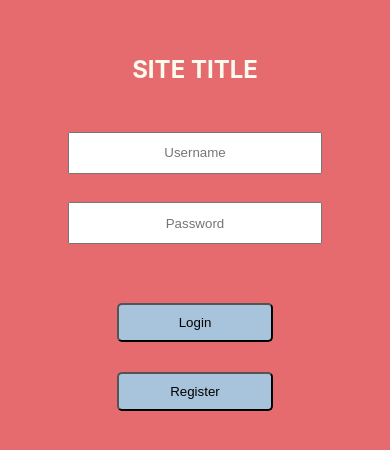
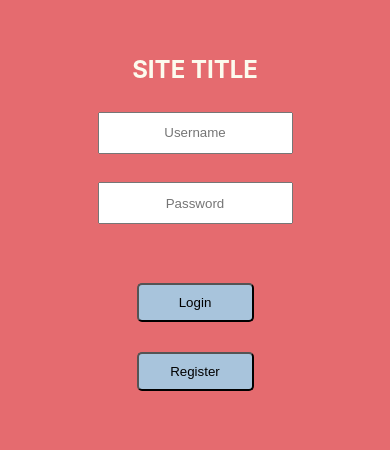
Before and after one commit to Jucepig/chat-app, a React (Create React App) app: page /#/ in a window 390 px wide. Shown: the part 184-634 px from the top of the page. Built offline with nearby package versions, Linux system fonts and the light colour scheme.

Commit message:
implemented mobile mixin

```diff
--- a/src/App.css
+++ b/src/App.css
@@ -9,9 +9,25 @@
   color: #FCFBEE;
   display: flex;
   align-items: center;
-  justify-content: center; }
-  #auth h2 {
-    margin: 20px 0; }
+  justify-content: center;
+  flex-direction: row; }
+  @media (max-width: 600px) {
+    #auth {
+      flex-direction: column; }
+      #auth section {
+        display: flex;
+        align-items: center;
+        justify-content: center;
+        flex-direction: column;
+        justify-content: space-evenly;
+        height: 20%;
+        width: 100%; }
+      #auth #auth-input-container input {
+        height: 25%;
+        width: 50%;
+        text-align: center; }
+      #auth #auth-btn-container button {
+        width: 30%; } }
 
 .btn-primary, .btn-secondary {
   display: inline-block;
@@ -26,21 +42,3 @@
 
 .btn-secondary {
   background-color: #f4c2c3; }
-
-@media (max-width: 426px) {
-  #auth {
-    flex-direction: column; }
-    #auth section {
-      display: flex;
-      align-items: center;
-      justify-content: center;
-      flex-direction: column;
-      justify-content: space-evenly;
-      height: 20%;
-      width: 100%; }
-  #auth-input-container input {
-    height: 25%;
-    width: 65%;
-    text-align: center; }
-  #auth-btn-container button {
-    width: 40%; } }
--- a/src/App.scss
+++ b/src/App.scss
@@ -1,5 +1,3 @@
 @import './sass/reset';
 @import './sass/components/auth';
 @import './sass/buttons';
-
-@import './sass/mobile';
--- a/src/sass/_mobile.scss
+++ /dev/null
@@ -1,26 +0,0 @@
-@media(max-width: 426px) {
-  #auth {
-    flex-direction: column;
-    section {
-      @include flexCenter;
-      flex-direction: column;
-      justify-content: space-evenly;
-      height: 20%;
-      width: 100%;
-    }
-  }
-
-  #auth-input-container {
-    input {
-      height: 25%;
-      width: 65%;
-      text-align: center;
-    }
-  }
-
-  #auth-btn-container {
-    button {
-      width: 40%;
-    }
-  }
-}
```
Also changed, not shown: src/sass/_config.scss (+21 -4 lines), src/sass/components/_auth.scss (+25 -3 lines).
